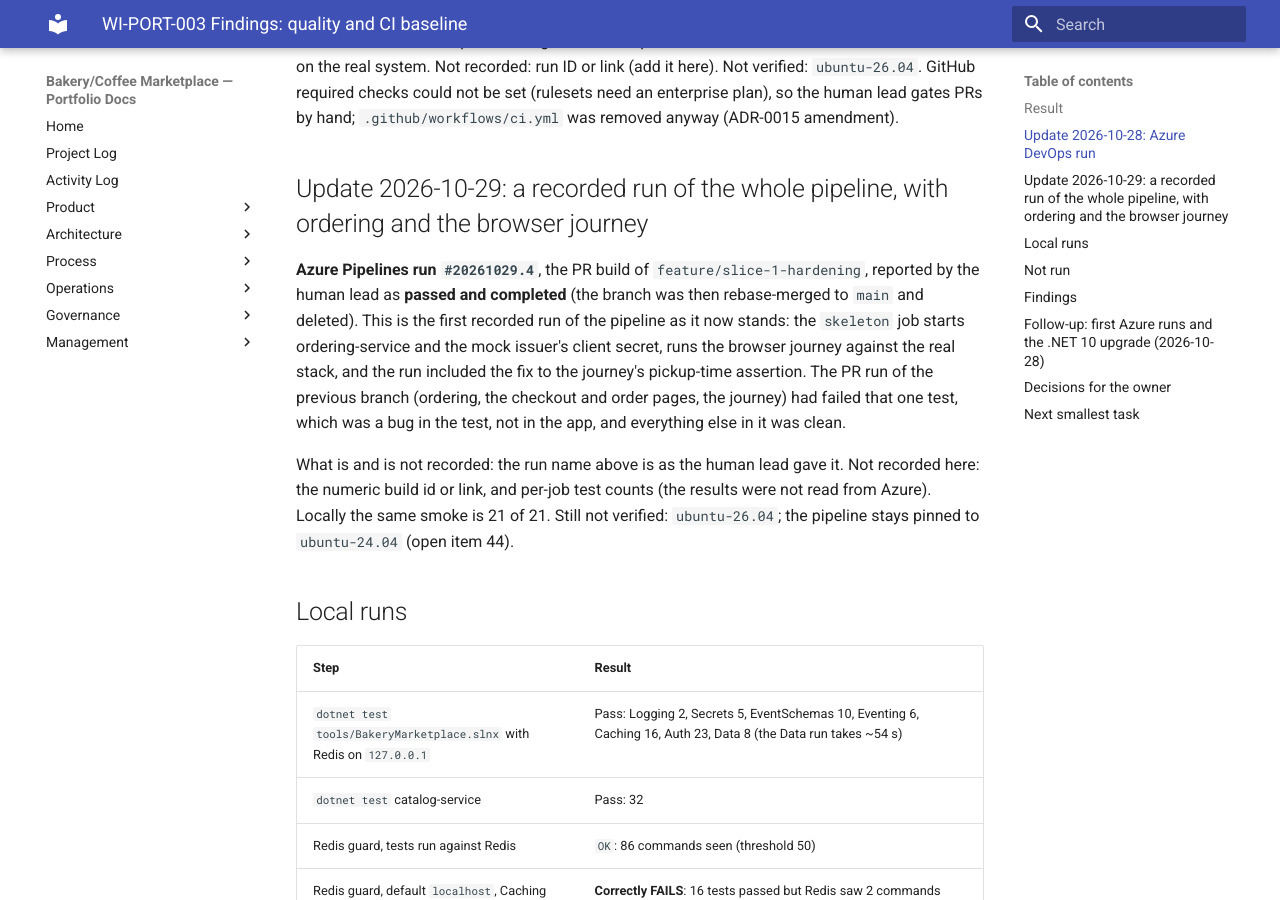
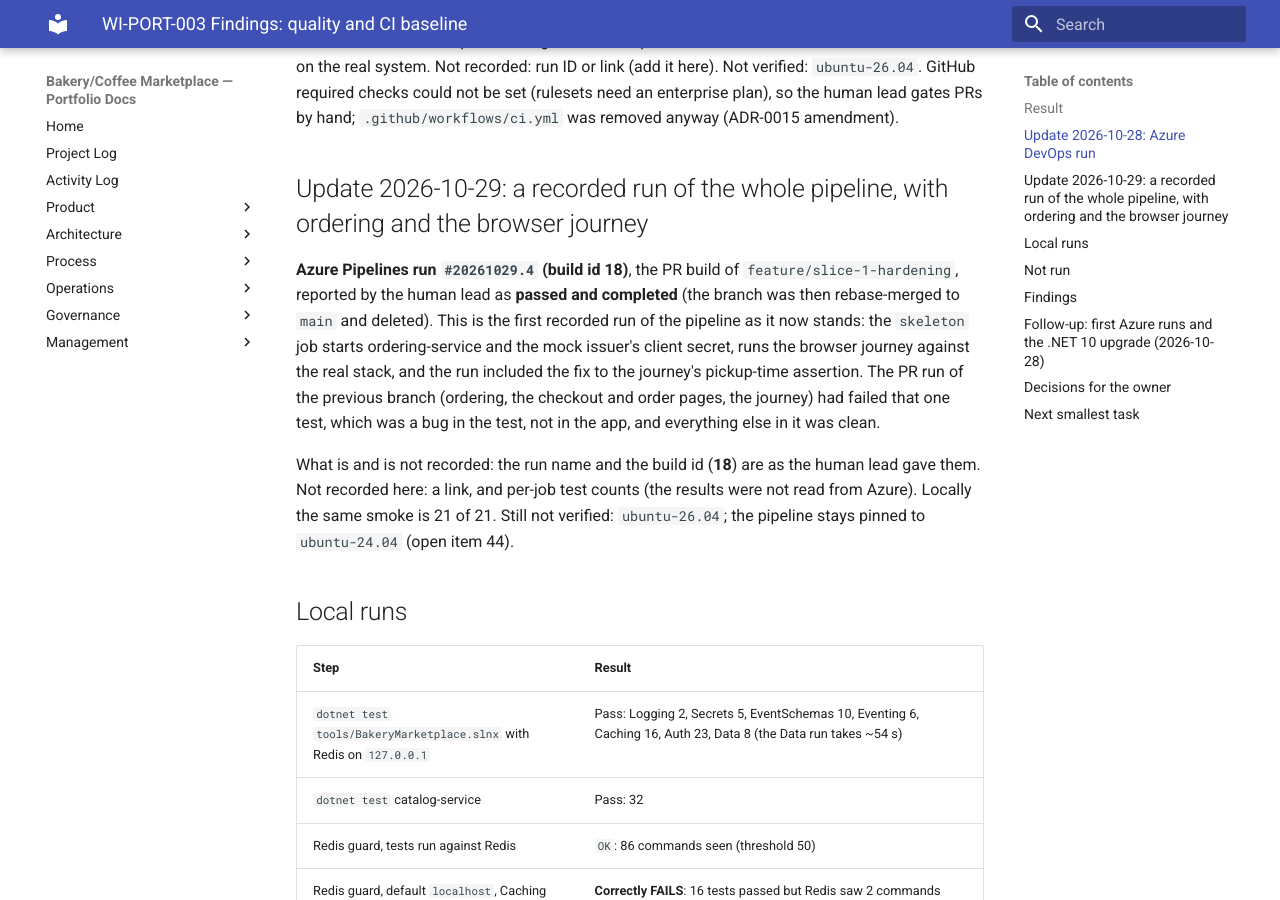
Before and after one commit to benjamin-hedrick/bakery-marketplace, an MkDocs documentation site: the page built from docs/evidence/WI-PORT-003/findings.md, in a window 1280 px wide and 900 px high, scrolled down 538 px. Built offline with MkDocs 1.6.1 and Material for MkDocs 9.7.7, drawn with Linux system fonts in a browser that asks for light colours.

Commit message:
S1-09: record Azure build id 18 for run #20261029.4
Co-Authored-By: Claude Sonnet 5.5 <noreply@anthropic.com>

```diff
--- a/docs/evidence/WI-PORT-003/findings.md
+++ b/docs/evidence/WI-PORT-003/findings.md
@@ -12,9 +12,9 @@ After the pipeline fixes (results directory, .NET 10, `UseNode@1`, `ubuntu-24.04
 
 ## Update 2026-10-29: a recorded run of the whole pipeline, with ordering and the browser journey
 
-**Azure Pipelines run `#20261029.4`**, the PR build of `feature/slice-1-hardening`, reported by the human lead as **passed and completed** (the branch was then rebase-merged to `main` and deleted). This is the first recorded run of the pipeline as it now stands: the `skeleton` job starts ordering-service and the mock issuer's client secret, runs the browser journey against the real stack, and the run included the fix to the journey's pickup-time assertion. The PR run of the previous branch (ordering, the checkout and order pages, the journey) had failed that one test, which was a bug in the test, not in the app, and everything else in it was clean.
+**Azure Pipelines run `#20261029.4` (build id 18)**, the PR build of `feature/slice-1-hardening`, reported by the human lead as **passed and completed** (the branch was then rebase-merged to `main` and deleted). This is the first recorded run of the pipeline as it now stands: the `skeleton` job starts ordering-service and the mock issuer's client secret, runs the browser journey against the real stack, and the run included the fix to the journey's pickup-time assertion. The PR run of the previous branch (ordering, the checkout and order pages, the journey) had failed that one test, which was a bug in the test, not in the app, and everything else in it was clean.
 
-What is and is not recorded: the run name above is as the human lead gave it. Not recorded here: the numeric build id or link, and per-job test counts (the results were not read from Azure). Locally the same smoke is 21 of 21. Still not verified: `ubuntu-26.04`; the pipeline stays pinned to `ubuntu-24.04` (open item 44).
+What is and is not recorded: the run name and the build id (**18**) are as the human lead gave them. Not recorded here: a link, and per-job test counts (the results were not read from Azure). Locally the same smoke is 21 of 21. Still not verified: `ubuntu-26.04`; the pipeline stays pinned to `ubuntu-24.04` (open item 44).
 
 ## Local runs
 
```
Also changed, not shown: docs/evidence/slice-1/findings.md (+1 -1 lines), docs/governance/open-items-register.md (+1 -1 lines).
